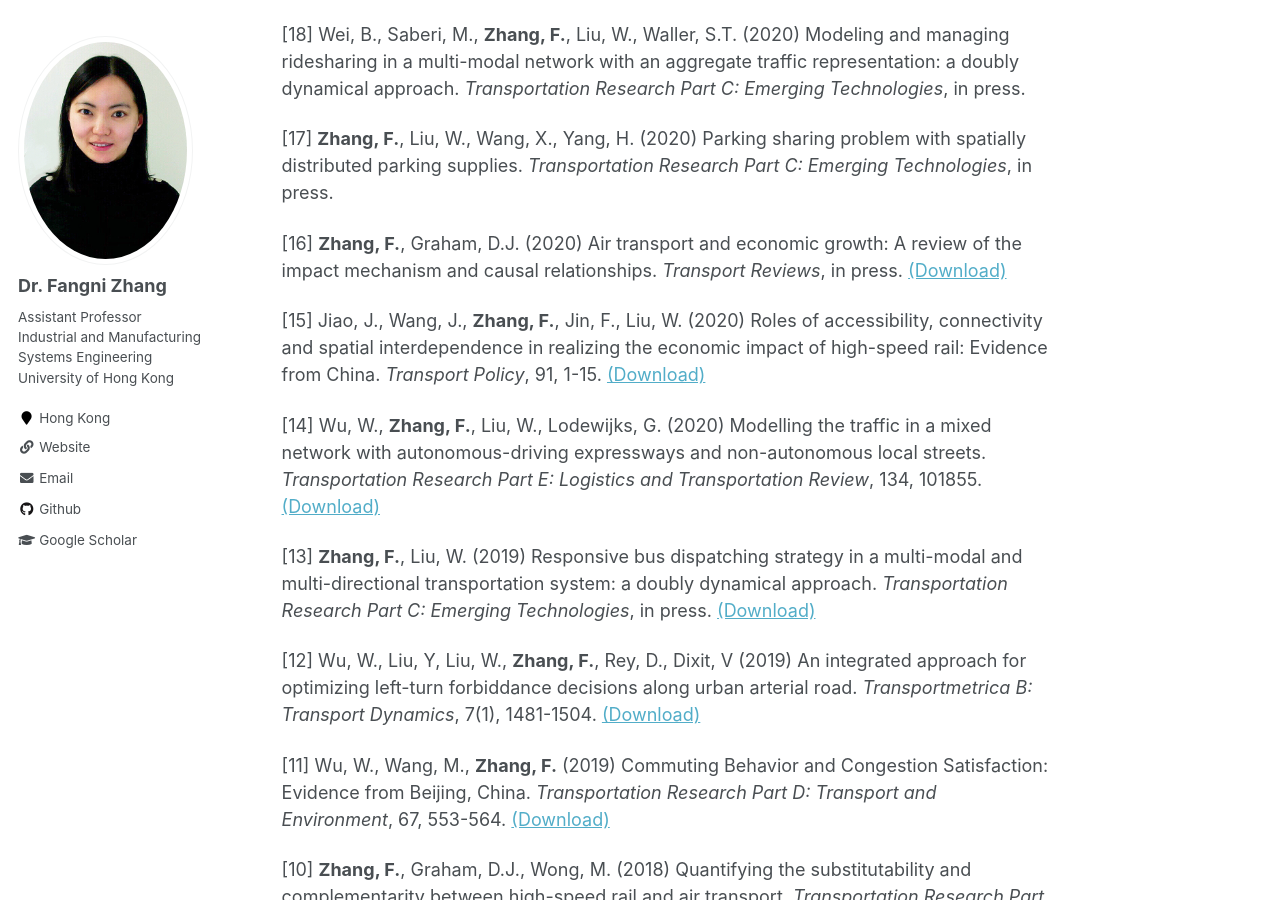
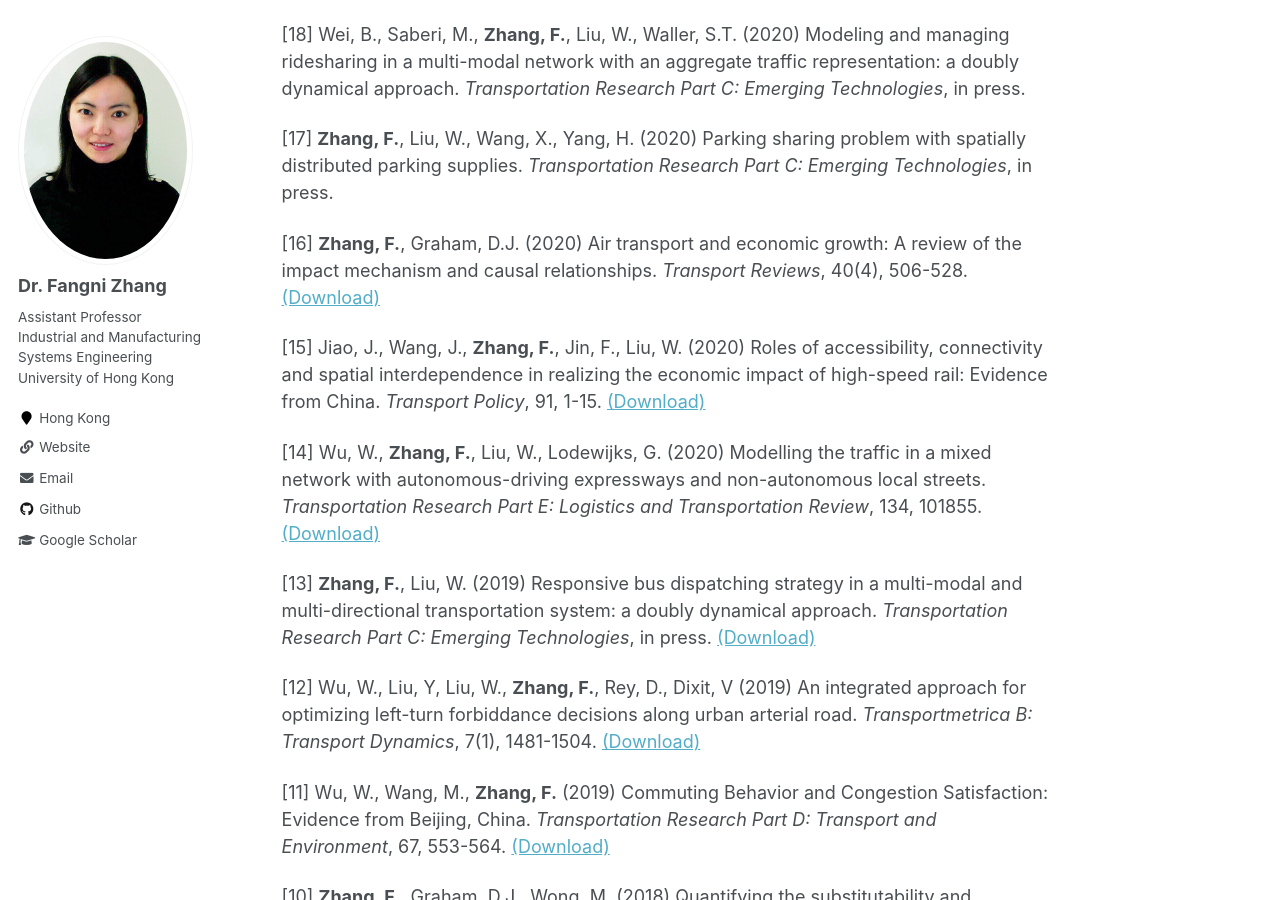
Before and after one commit to fangnizhang/fangnizhang.github.io, a Jekyll site: the page built from _pages/publications.md, in a window 1280 px wide and 900 px high, scrolled down 339 px. Built offline with Jekyll 4.4.1, drawn with Linux system fonts in a browser that asks for light colours.

Commit message:
Update publications.md

```diff
--- a/_pages/publications.md
+++ b/_pages/publications.md
@@ -24,7 +24,7 @@ Journal Publications
 
 [17] **Zhang, F.**, Liu, W., Wang, X., Yang, H. (2020) Parking sharing problem with spatially distributed parking supplies. *Transportation Research Part C: Emerging Technologies*, in press.
 
-[16] **Zhang, F.**, Graham, D.J. (2020) Air transport and economic growth: A review of the impact mechanism and causal relationships. *Transport Reviews*, in press. [(Download)](https://doi.org/10.1080/01441647.2020.1738587)
+[16] **Zhang, F.**, Graham, D.J. (2020) Air transport and economic growth: A review of the impact mechanism and causal relationships. *Transport Reviews*, 40(4), 506-528. [(Download)](https://doi.org/10.1080/01441647.2020.1738587)
 
 [15] Jiao, J., Wang, J., **Zhang, F.**, Jin, F., Liu, W. (2020) Roles of accessibility, connectivity and spatial interdependence in realizing the economic impact of high-speed rail: Evidence from China. *Transport Policy*, 91, 1-15. [(Download)](https://doi.org/10.1016/j.tranpol.2020.03.001)
 
```
